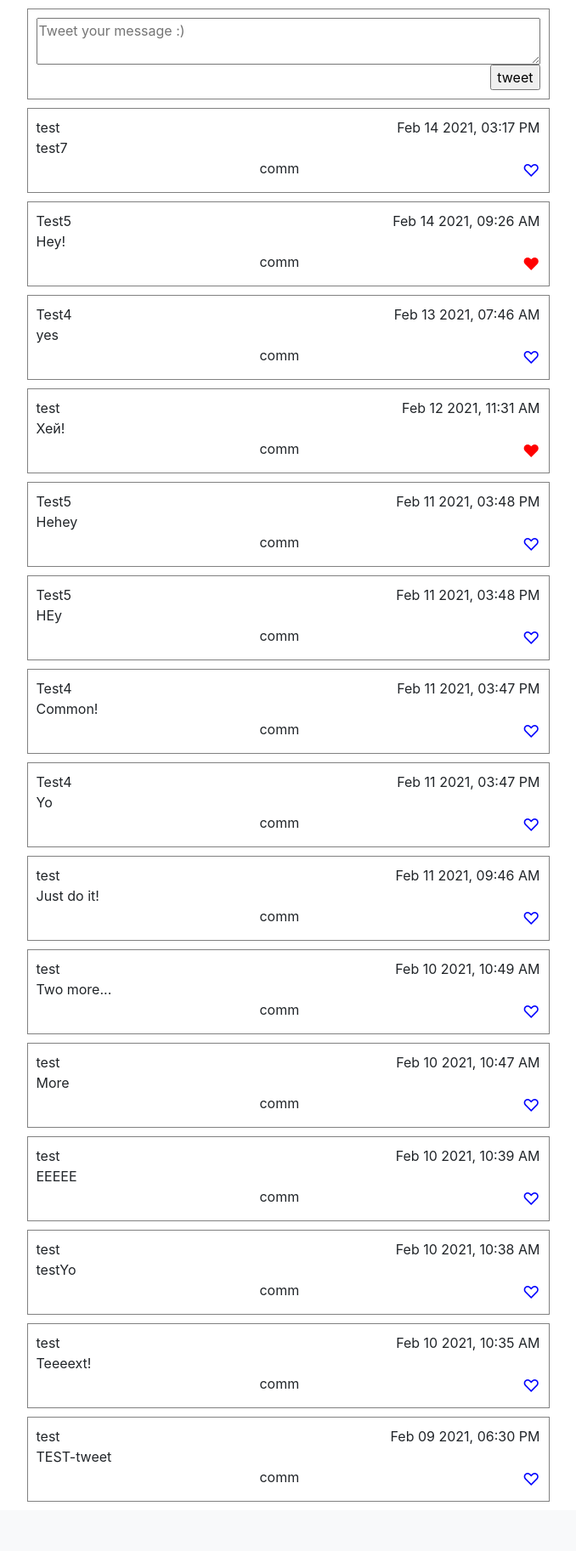
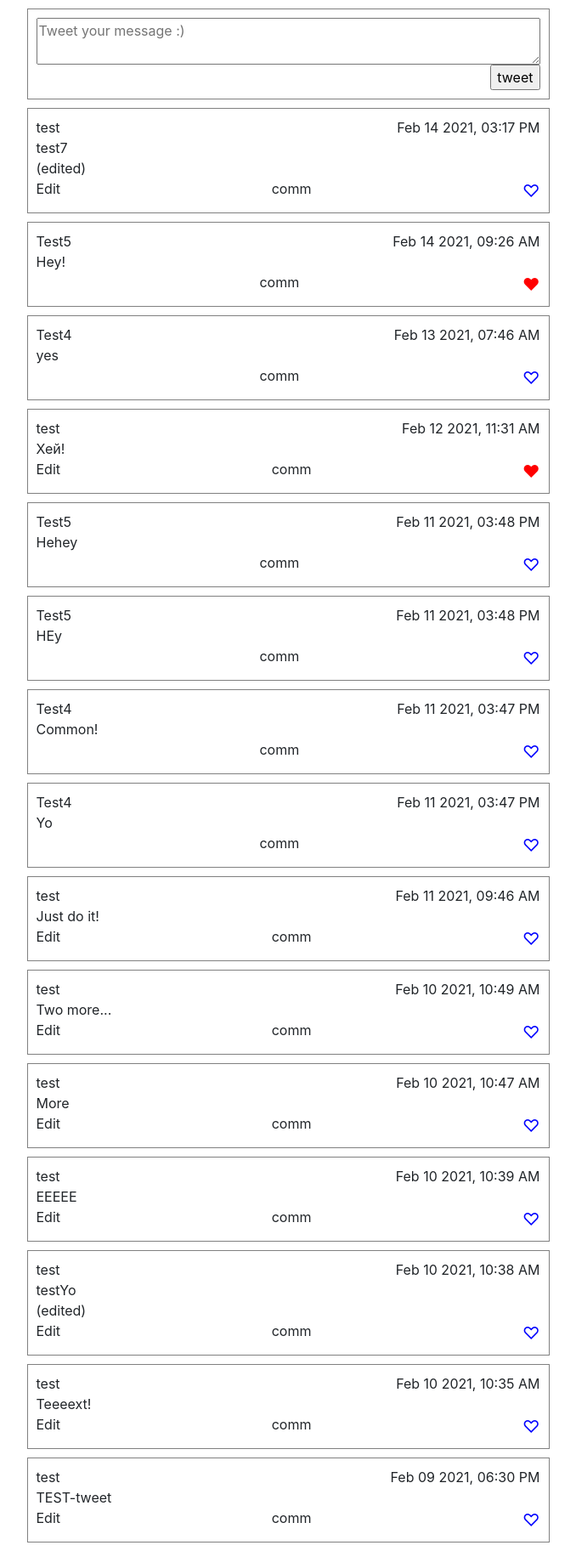
Before and after one commit to irazum/twitter, a Django app: page / in a window 1280 px wide. Shown: the part 56-1881 px from the top of the page at 85% size, without its empty margins (301-979 px from the left). Before the commit the page ends 1823 px from the top, so only its background shows below. Run offline with Django 3.2, Linux system fonts and the light colour scheme; a user stored in the database is signed in; data comes from the database, SQL or seed files in the repository; both versions use the stored data as it was after the commit; some libraries are stand-ins or nearby versions.

Commit message:
v0.5 add Edit post, layout user btn handler

```diff
--- a/network/models.py
+++ b/network/models.py
@@ -16,10 +16,11 @@ class Tweet(models.Model):
     def serialize(self, user=None):
         if user and not user.is_anonymous:
             like = (1 if user in self.like.all() else 0)
-            own = (1 if self.user == user else '')
         else:
             like = ''
-            own = ''
+
+        own = (1 if self.user == user else '')
+
         return {
             'id': self.id,
             "user_id": self.user.id,
--- a/network/static/network/inbox.js
+++ b/network/static/network/inbox.js
@@ -32,6 +32,14 @@ document.addEventListener("DOMContentLoaded", () => {
             load_tweets('following');
         });
     }
+
+    // self button handler
+    if (document.querySelector('#self-btn')) {
+         document.querySelector('#self-btn').addEventListener("click", (event) => {
+            profile_link_handler(event, 'self');
+        });
+    }
+
 
     // load tweets for home page (all twits)
     if (document.querySelector('#tweet-field').dataset.is_auth) {
@@ -81,9 +89,11 @@ function create_tweet_element(tweet) {
     from_info.className = "from-info";
     grid_item.appendChild(from_info);
 
+
     let tweet_text = document.createElement('div');
     tweet_text.className = 'tweet';
-    tweet_text.innerHTML = tweet.text;
+    if (tweet.edit) { tweet_text.innerHTML = `${tweet.text}<br>(edited)`; }
+    else { tweet_text.innerHTML = tweet.text; }
     grid_item.appendChild(tweet_text);
 
     let tweet_buttons = document.createElement('div');
@@ -105,21 +115,26 @@ function create_tweet_element(tweet) {
     timestamp.innerHTML = tweet.timestamp;
     from_info.appendChild(timestamp);
 
-    // elements in tweet_buttons
 
+    /* elements in tweet_buttons */
+    // edit button
     let button = document.createElement('а');
-    //button.innerHTML = 'Edit';
     button.className = 'edit-button';
+
+    if (tweet.own) {
+        button.innerHTML = 'Edit';
+        button.addEventListener('click', edit_tweet_button_handler);
+    }
 
     tweet_buttons.appendChild(button);
 
 
-
+    // comments button
     button = document.createElement('a');
     button.innerHTML = 'comm';
     tweet_buttons.appendChild(button);
 
-
+    // like button
     button = document.createElement('a');
     button.className = 'like-btn';
     if (tweet.like === '') {
@@ -162,13 +177,15 @@ function submit_tweet_handler() {
 }
 
 
-function profile_link_handler(event) {
+function profile_link_handler(event, self_flag=null) {
     /* */
     document.querySelector("#tweet-field").style.display = 'none';
     document.querySelector('#profile').style.display = 'block';
 
-    // fill in profile block
-    id = event.target.getAttribute('data-id');
+    /* fill in profile block */
+    if (self_flag === 'self') { id = self_flag; }
+    else { id = event.target.getAttribute('data-id'); }
+
     fetch(`/profile?id=${id}`)
     .then(response => response.json())
     .then(profile_data =>{
@@ -224,3 +241,70 @@ function like_click_handler(event) {
         }
     })
 }
+
+
+
+function edit_tweet_button_handler(event) {
+    let tweet_cur_item = event.target.parentElement.parentElement;
+    // create edit tweet field
+    let tweet_field = create_tweet_edit_field(event);
+    tweet_field.dataset.id = tweet_cur_item.dataset.id;
+    // insert edit tweet field into the DOM
+    tweet_cur_item.parentElement.insertBefore(tweet_field, tweet_cur_item);
+    // hide the tweet
+    tweet_cur_item.style.display = 'none';
+
+
+}
+
+
+function create_tweet_edit_field(event) {
+    let tweet_field = document.createElement('div');
+    tweet_field.className = 'grid-item tweet-edit-field';
+
+    let form = document.createElement('form');
+    form.className = 'flex-container edit-tweet-form';
+    form.onsubmit = edit_form_button_handler;
+    tweet_field.appendChild(form);
+
+    /* elements in form */
+    textarea = document.createElement('textarea');
+    // insert tweet text from tweet-container in textarea
+    textarea.value = event.target.parentElement.parentElement.children[1].innerHTML;
+    textarea.addEventListener('input', auto_grow);
+    form.appendChild(textarea);
+
+    let input = document.createElement('input');
+    input.className = 'submit-edit-tweet';
+    input.setAttribute('type', 'submit');
+    input.setAttribute('value', 'edit');
+    form.appendChild(input);
+
+    return tweet_field;
+}
+
+
+function edit_form_button_handler(event) {
+    edit_item = event.target.parentElement;
+    fetch('edit/tweet', {
+        method: 'POST',
+        body: JSON.stringify({
+            id: edit_item.dataset.id,
+            text: event.target.firstChild.value
+        })
+    })
+    .then(response => {
+        if (response.status == 200) {
+            // choose hidden tweet container
+            let tweet_container = edit_item.nextElementSibling;
+            // get textarea value and insert in tweet container
+            let edited_tweet_text = edit_item.firstElementChild.firstElementChild.value;
+            tweet_container.children[1].innerHTML = edited_tweet_text;
+
+            // show the tweet and remove edit item
+            tweet_container.style.display = 'block';
+            edit_item.remove();
+        }
+    })
+    return false;
+}
--- a/network/templates/network/index.html
+++ b/network/templates/network/index.html
@@ -14,7 +14,6 @@
             <form class="flex-container" id="tweet-form">
                 <textarea placeholder="Tweet your message :)"></textarea>
                 <input class="submit-button-textarea" type="submit" value="tweet">
-
             </form>
         </div>
 
--- a/network/templates/network/layout.html
+++ b/network/templates/network/layout.html
@@ -19,7 +19,7 @@
               <ul class="navbar-nav mr-auto">
                 {% if user.is_authenticated %}
                     <li class="nav-item">
-                        <a class="nav-link" href="#"><strong>{{ user.username }}</strong></a>
+                        <a class="nav-link" id="self-btn"><strong>{{ user.username }}</strong></a>
                     </li>
                 {% endif %}
                 <li class="nav-item">
--- a/network/urls.py
+++ b/network/urls.py
@@ -11,5 +11,6 @@ urlpatterns = [
 
     path("profile", views.profile, name="profile"),
     path("tweets", views.tweets, name="tweets"),
-    path("changestatus", views.change_status, name="change_status")
+    path("changestatus", views.change_status, name="change_status"),
+    path("edit/tweet", views.edit_tweet, name="edit_tweet")
 ]
--- a/network/views.py
+++ b/network/views.py
@@ -86,6 +86,9 @@ def tweets(request):
             for user in users:
                 twts = twts.union(Tweet.objects.filter(user=user))
 
+        elif request.GET.get('type') == "user" and request.GET.get('id') == 'self':
+            twts = Tweet.objects.filter(user=request.user)
+
         elif request.GET.get('type') == "user":
             user = User.objects.get(id=int(request.GET.get('id')))
             twts = Tweet.objects.filter(user=user)
@@ -102,7 +105,12 @@ def tweets(request):
 
 def profile(request):
     if request.method == "GET":
-        user = User.objects.get(id=int(request.GET.get('id')))
+
+        if request.GET.get('id') == 'self':
+            user = request.user
+        else:
+            user = User.objects.get(id=int(request.GET.get('id')))
+
         following_num = len(user.following.all())
         followers_num = len(user.user_set.all())
 
@@ -137,3 +145,21 @@ def change_status(request):
             else:
                 tweet.like.add(request.user)
             return JsonResponse({'success': True})
+
+
+'''
+нужно проверить, является ли юзер автором твита, если нет - отправить неудовлетворительный ответ,
+да - изменить текст твита и поставить твитку метку изменено, отправить ответ что всё в поряде
+'''
+@csrf_exempt
+def edit_tweet(request):
+    if request.method == "POST":
+        data = json.loads(request.body)
+        tweet = Tweet.objects.get(id=int(data['id']))
+        if tweet.user == request.user:
+            tweet.text = data['text']
+            tweet.edit = True
+            tweet.save()
+            return HttpResponse(status=200)
+        else:
+            return HttpResponse(status=403)
```
Also changed, not shown: db.sqlite3.
